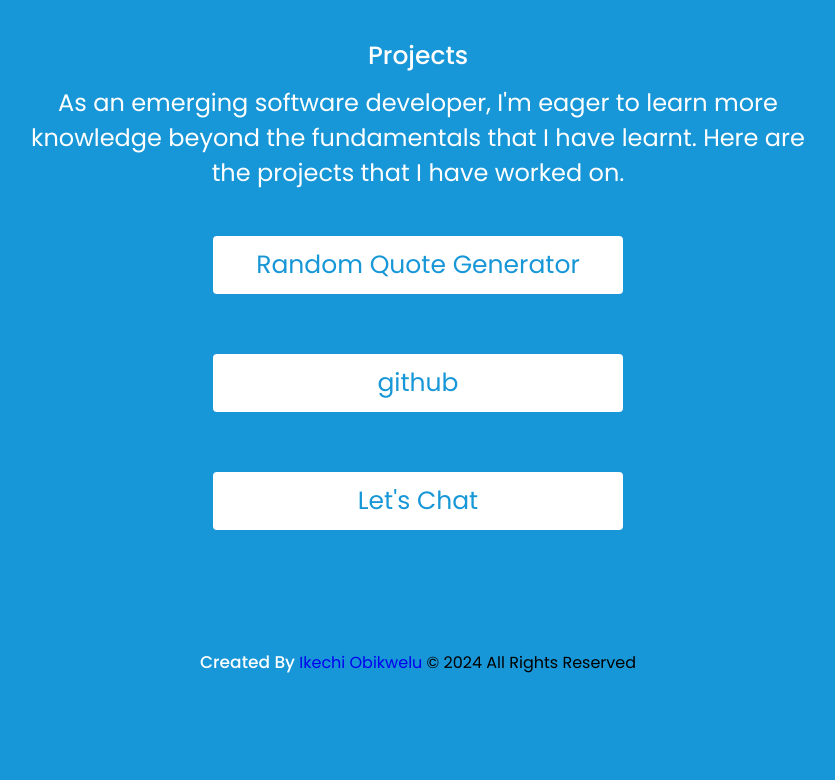
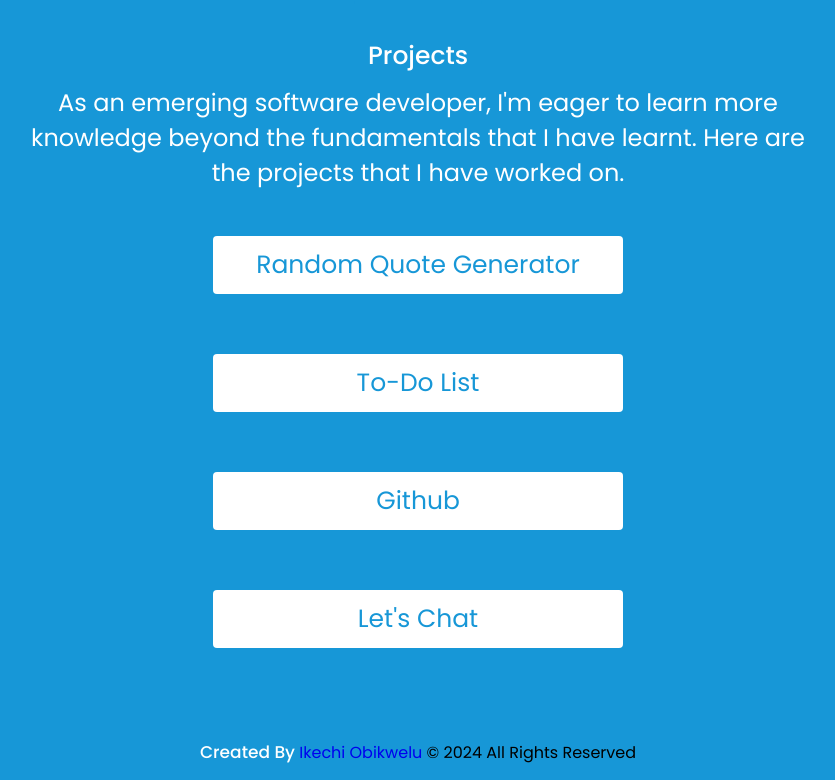
Before and after one commit to iobiDEV/myPortfolioV4---website, a plain HTML site: page index.html in a window 1280 px wide. Shown: the part 1606-2386 px from the top of the page, without its empty margins (222-1057 px from the left). Before the commit the page ends 2296 px from the top, so only its background shows below. Drawn offline with nearby package versions, Linux system fonts and the light colour scheme.

Commit message:
Add files via upload

```diff
--- a/index.html
+++ b/index.html
@@ -185,8 +185,11 @@
                     <button onclick="location.href='https://iobidev.github.io/RandomQuote---website/'">
                         Random Quote Generator
                     </button>
+                    <button onclick="location.href='https://iobidev.github.io/todo-List---website/'">
+                        To-Do List
+                    </button>
                     <button onclick="location.href='https://github.com/iobiDEV'">
-                        github
+                        Github
                     </button>
                     <button>Let's Chat</button>
                 </div>
```
